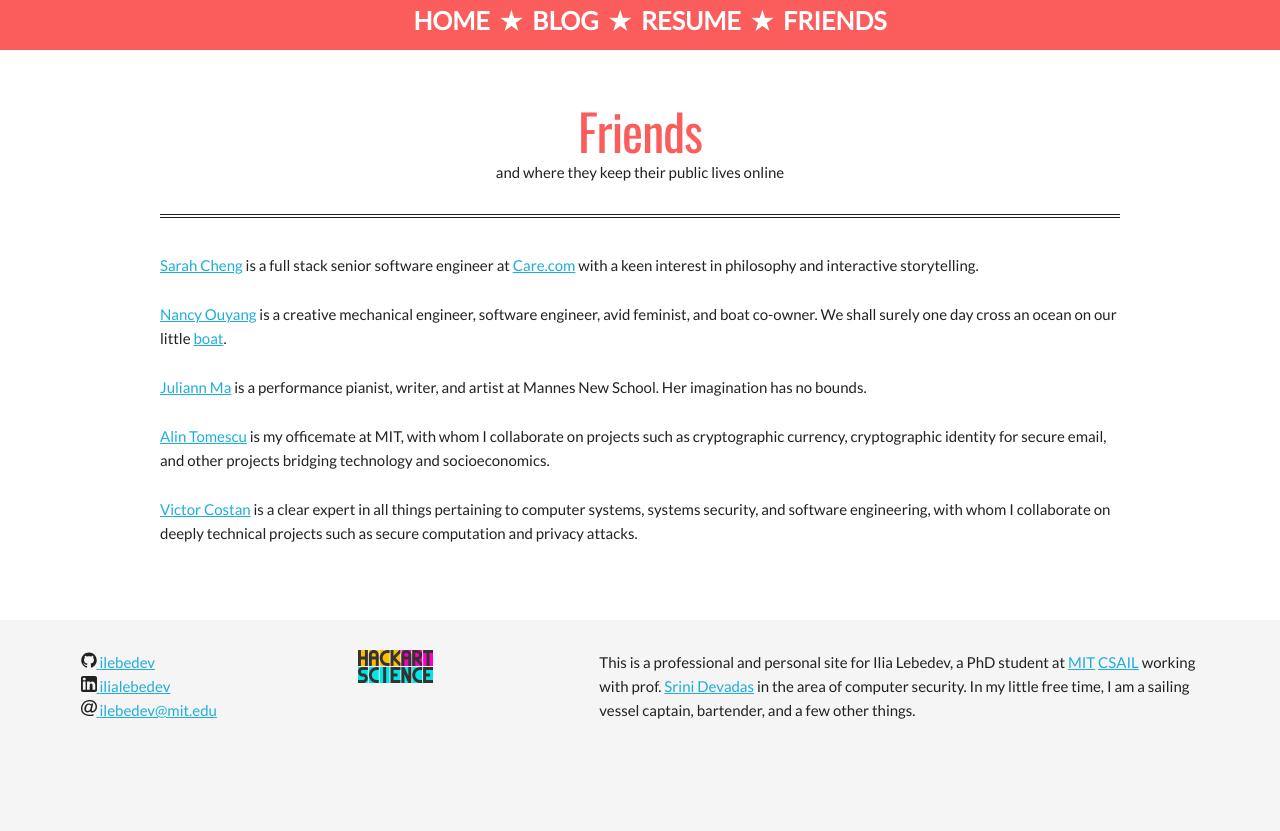
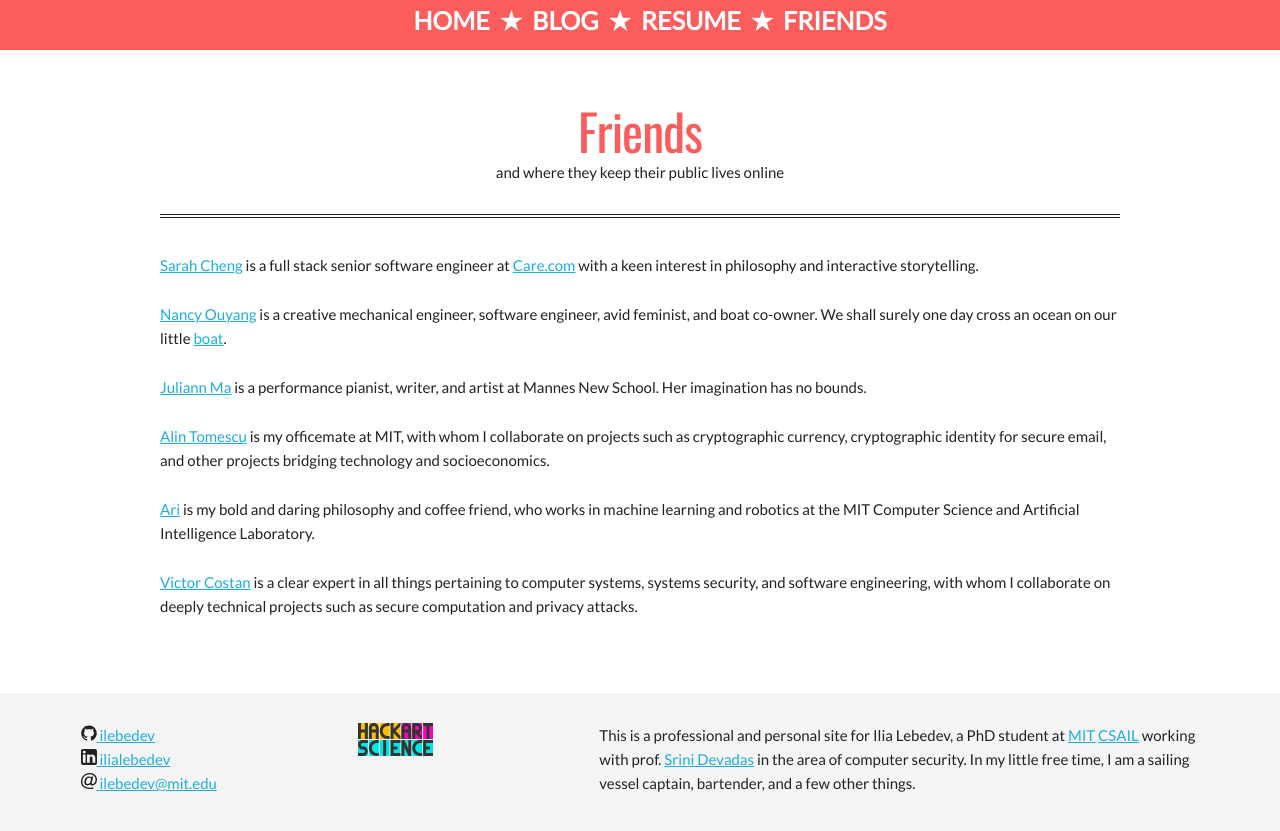
Before and after one commit to ilebedev/ilebedev.github.io, a Jekyll site: the page built from friends.md, in a window 1280 px wide. Shown: the top 831 px of the page. Built offline with Jekyll 4.4.1, drawn with Linux system fonts in a browser that asks for light colours.

Commit message:
Added arie

```diff
--- a/friends.md
+++ b/friends.md
@@ -13,4 +13,6 @@ permalink: /friends/
 
 [Alin Tomescu](http://alinush.org/) is my officemate at MIT, with whom I collaborate on projects such as cryptographic currency, cryptographic identity for secure email, and other projects bridging technology and socioeconomics.
 
+[Ari](http://people.csail.mit.edu/aanders/) is my bold and daring philosophy and coffee friend, who works in machine learning and robotics at the MIT Computer Science and Artificial Intelligence Laboratory.
+
 [Victor Costan](http://www.costan.us/) is a clear expert in all things pertaining to computer systems, systems security, and software engineering, with whom I collaborate on deeply technical projects such as secure computation and privacy attacks.
```
